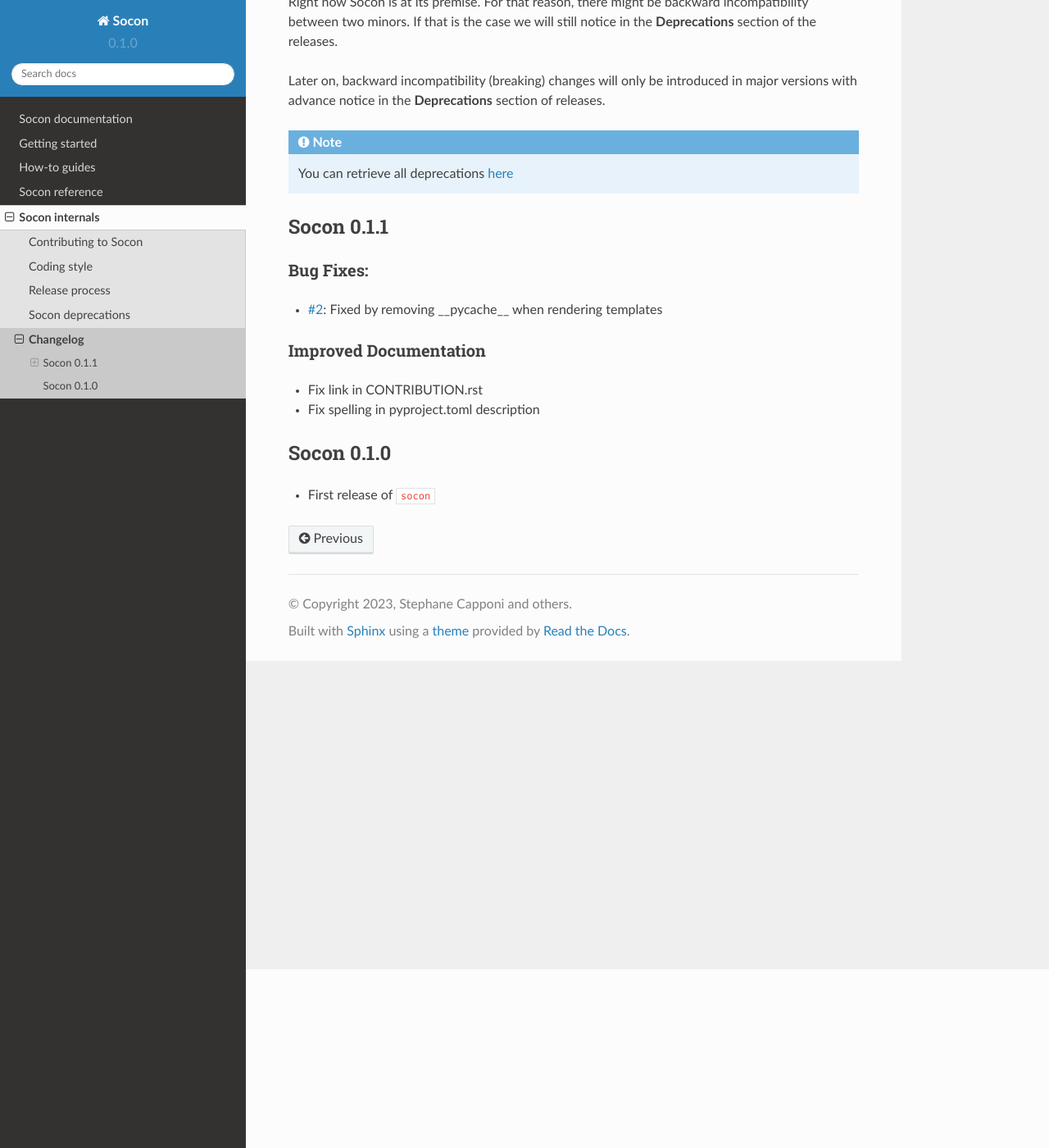
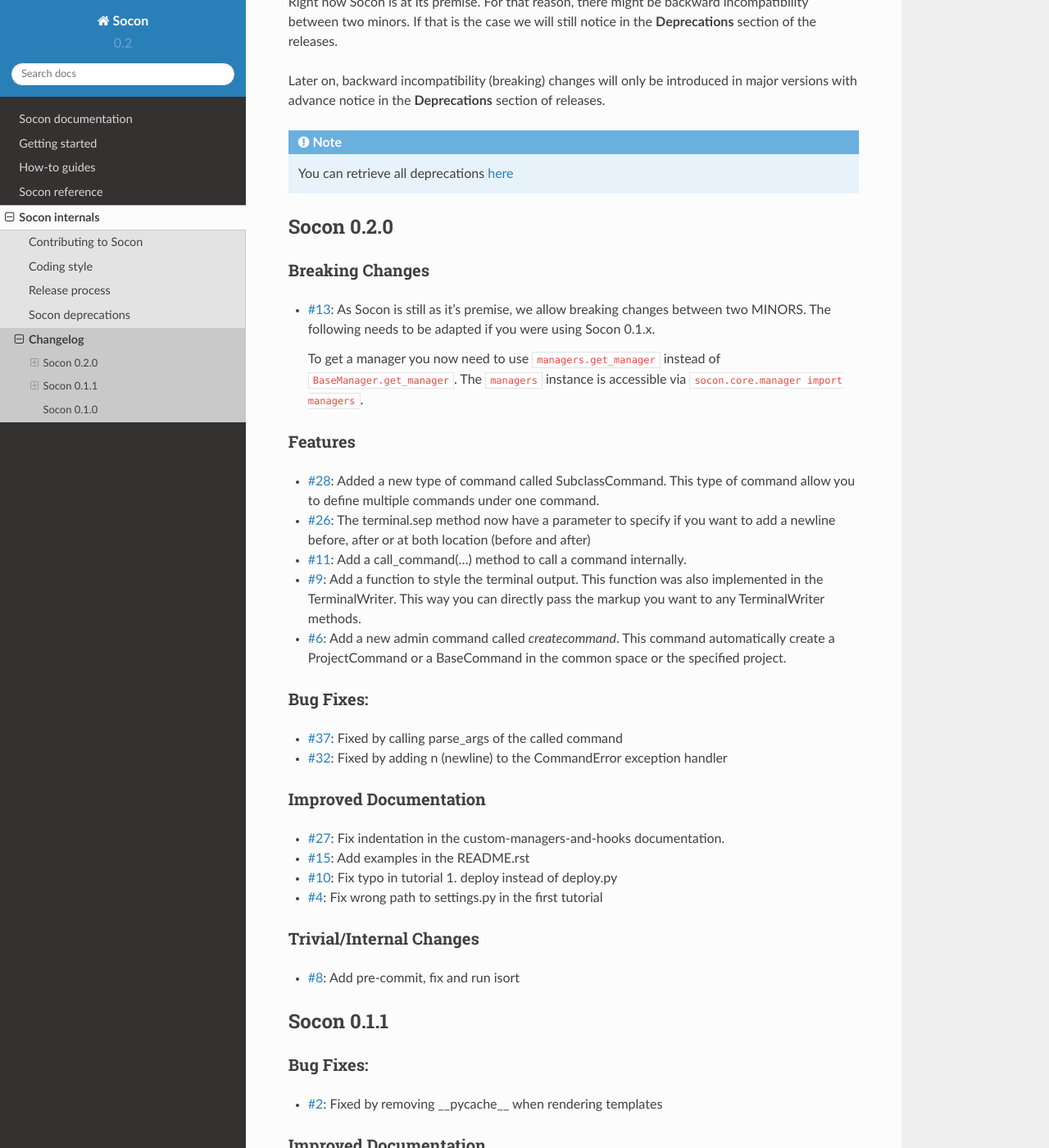
Before and after one commit to socon-dev/socon, a Sphinx documentation site: the page built from docs/internals/changelog.txt, in a window 1280 px wide and 1400 px high, scrolled down 218 px. Shown: the whole window at 82% size. Built offline with Sphinx 7.4.7 and the Read the Docs theme 2.0.0, drawn with Linux system fonts in a browser that asks for light colours.

Commit message:
Merge back Release/0.2.x into master (#38)
* [0.2.x] Update changelog

* [0.2.x] Bumped version for 0.2.0 release.

* [#37] Fix call_command issue with command of type Subcommand

* [0.2.x] Bumped version for 0.2.0rc2 release.

* [0.2.x] Bumped version for 0.2 release

```diff
--- a/docs/conf.py
+++ b/docs/conf.py
@@ -23,7 +23,7 @@
 author = "Stephane Capponi"
 
 # The full version, including alpha/beta/rc tags
-version = "0.1.0"
+version = "0.2"
 
 # The full version, including alpha/beta/rc tags.
 try:
--- a/docs/internals/changelog.txt
+++ b/docs/internals/changelog.txt
@@ -15,6 +15,56 @@
 .. note::
 
     You can retrieve all deprecations :doc:`here </internals/deprecations>`
+
+Socon 0.2.0
+===========
+
+Breaking Changes
+----------------
+
+* `#13 <https://github.com/socon-dev/socon/issues/13>`_: As Socon is still as it's premise, we allow breaking changes
+  between two MINORS. The following needs to be adapted if you were using Socon 0.1.x.
+
+  To get a manager you now need to use ``managers.get_manager`` instead of ``BaseManager.get_manager``.
+  The ``managers`` instance is accessible via ``socon.core.manager import managers``.
+
+Features
+--------
+
+* `#28 <https://github.com/socon-dev/socon/issues/28>`_: Added a new type of command called SubclassCommand. This type of command allow you to define multiple commands under one command.
+
+* `#26 <https://github.com/socon-dev/socon/issues/26>`_: The terminal.sep method now have a parameter to specify if you want to add a newline before, after or at both location (before and after)
+
+* `#11 <https://github.com/socon-dev/socon/issues/11>`_: Add a call_command(...) method to call a command internally.
+
+* `#9 <https://github.com/socon-dev/socon/issues/9>`_: Add a function to style the terminal output. This function was also implemented in the TerminalWriter.
+  This way you can directly pass the markup you want to any TerminalWriter methods.
+
+* `#6 <https://github.com/socon-dev/socon/issues/6>`_: Add a new admin command called `createcommand`.
+  This command automatically create a ProjectCommand or a BaseCommand in the common space or the specified project.
+
+Bug Fixes:
+----------
+
+* `#37 <https://github.com/socon-dev/socon/issues/37>`_: Fixed by calling parse_args of the called command
+
+* `#32 <https://github.com/socon-dev/socon/issues/32>`_: Fixed by adding \n (newline) to the CommandError exception handler
+
+Improved Documentation
+----------------------
+
+* `#27 <https://github.com/socon-dev/socon/issues/27>`_: Fix indentation in the custom-managers-and-hooks documentation.
+
+* `#15 <https://github.com/socon-dev/socon/issues/15>`_: Add examples in the README.rst
+
+* `#10 <https://github.com/socon-dev/socon/issues/10>`_: Fix typo in tutorial 1. deploy instead of deploy.py
+
+* `#4 <https://github.com/socon-dev/socon/issues/4>`_: Fix wrong path to settings.py in the first tutorial
+
+Trivial/Internal Changes
+------------------------
+
+* `#8 <https://github.com/socon-dev/socon/issues/8>`_: Add pre-commit, fix and run isort
 
 Socon 0.1.1
 ===========
--- a/socon/__init__.py
+++ b/socon/__init__.py
@@ -3,7 +3,7 @@
 
 from socon.utils.version import get_version
 
-VERSION = (0, 1, 1, "final", 0)
+VERSION = (0, 2, 0, "final", 0)
 
 __version__ = get_version(VERSION)
 
```
Also changed, not shown: 5 other files.
